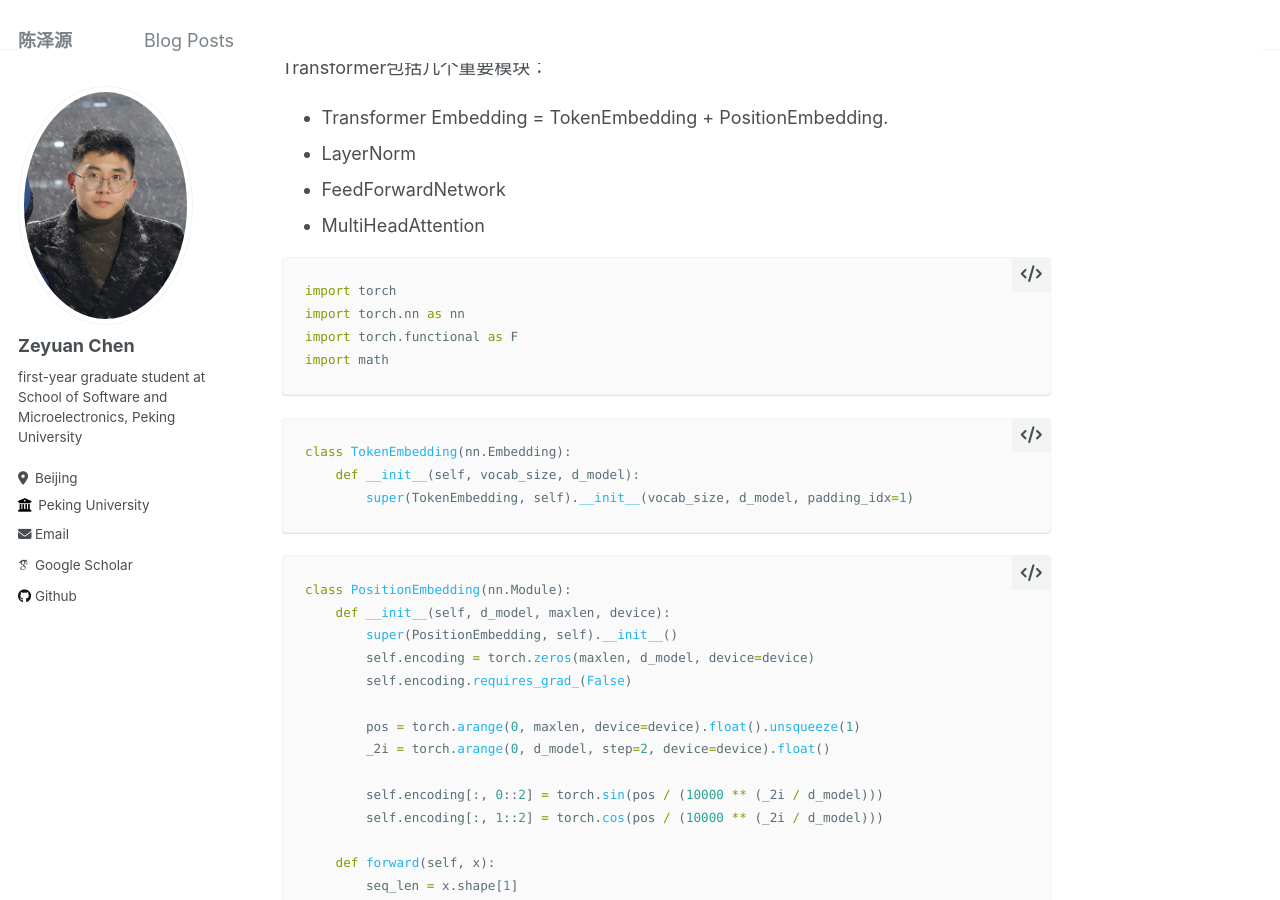
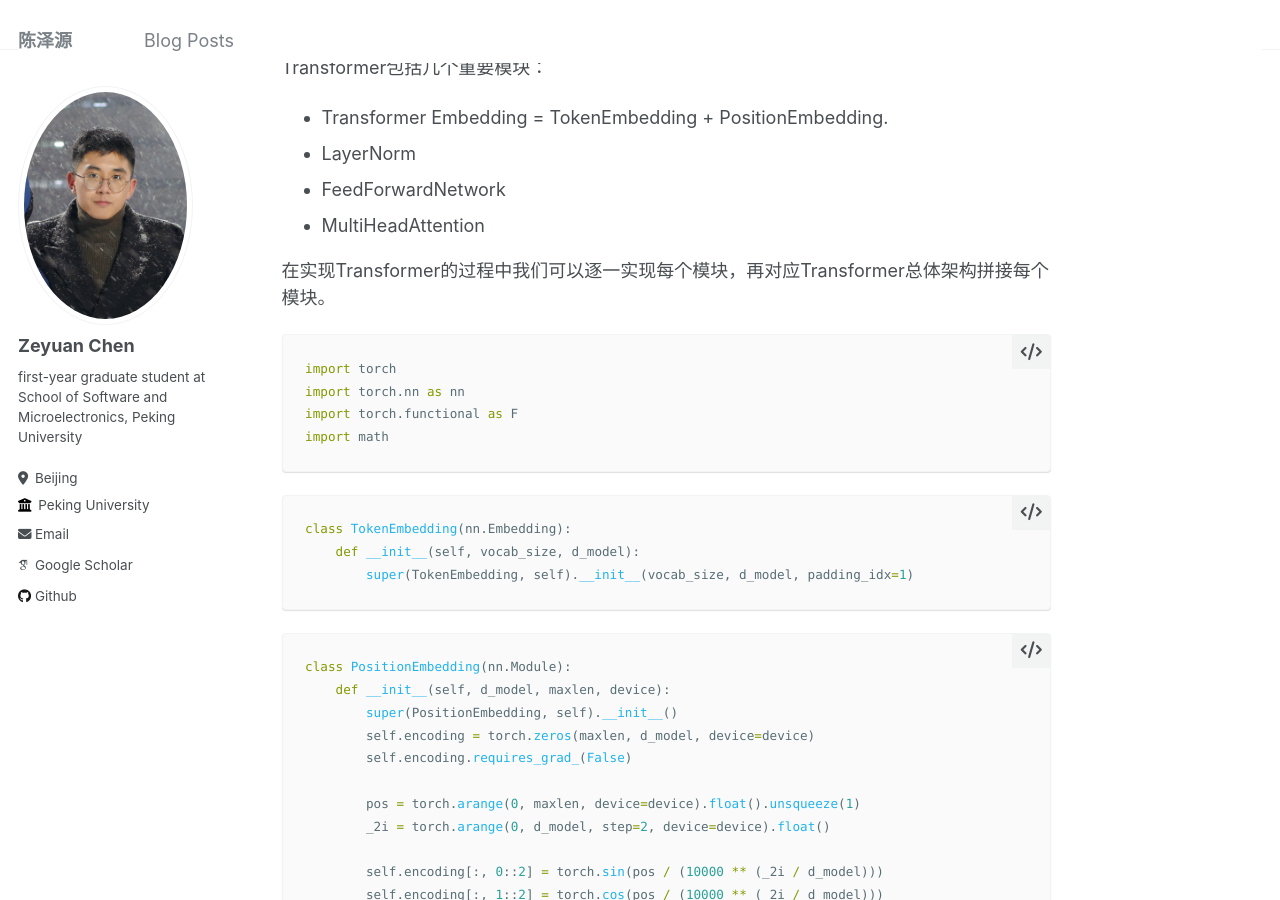
Before and after one commit to chenzyn/chenzyn.github.io, a Jekyll site: the page built from _posts/2012-08-14-blog-post-1.md, in a window 1280 px wide and 900 px high, scrolled down 302 px. Built offline with Jekyll 4.4.1, drawn with Linux system fonts in a browser that asks for light colours; some web fonts are replaced.

Commit message:
update post 1

````diff
--- a/_posts/2012-08-14-blog-post-1.md
+++ b/_posts/2012-08-14-blog-post-1.md
@@ -11,7 +11,7 @@ tags:
 Overview
 ---
 
-<img src="image/1501712720654_.pic_hd.jpg" width="300">
+<img src="/chenzyn.github.io/_posts/image/1501712720654_.pic_hd.jpg" width="300">
 
 Transformer包括几个重要模块：
 - Transformer Embedding = TokenEmbedding + PositionEmbedding.
@@ -19,6 +19,7 @@ Transformer包括几个重要模块：
 - FeedForwardNetwork
 - MultiHeadAttention
 
+在实现Transformer的过程中我们可以逐一实现每个模块，再对应Transformer总体架构拼接每个模块。
 
 ```python
 import torch
````
